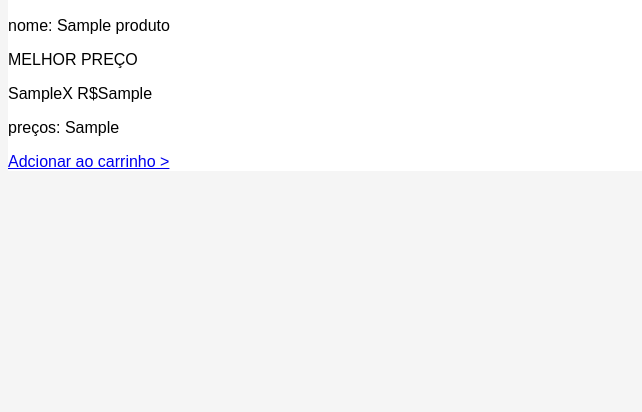
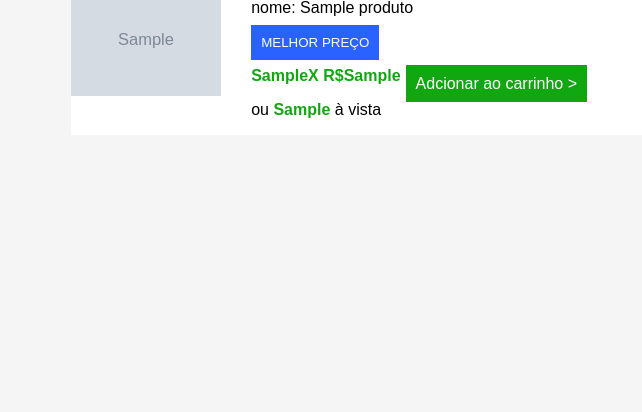
Before and after one commit to YanGianini/P2-hipermidia, a Python web app: template application/view/templates/index.html in a window 1280 px wide. Shown: the part 167-579 px from the top of the page, without its empty margins (0-642 px from the left). Run offline with Jinja, Linux system fonts and the light colour scheme; the template is opened without the code that fills it: most values are stand-ins (such as "Sample title", 1, 10 or a date in 2020); grey boxes marked "Sample" are stand-in pictures.

Commit message:
estilos adicionados

```diff
--- a/application/view/static/style.css
+++ b/application/view/static/style.css
@@ -29,6 +29,10 @@ div#produtos {
     background-color: white;
     display: block;
     margin-top: 1%;
+    display: flex;
+    flex-direction: row;
+    gap: 30px;
+    margin-left: 5%;
 }
 
 div#carrinho_itens{
@@ -42,6 +46,14 @@ div#item_carrinho{
     flex-direction: row;
     justify-content: space-between;
     margin-top:1%;
+    padding-left: 2.5%;
+    padding-right: 2.5%;
+}
+
+div#prod-carrin {
+    display: flex;
+    flex-direction: row;
+    gap: 30px;
 }
 
 h2#nome_prod_carrinho{
@@ -49,3 +61,38 @@ h2#nome_prod_carrinho{
     font-size: 14pt;
 
 }
+
+a#bt_adicionar{
+    text-decoration: none;
+    color:white;
+    background-color: rgb(17, 167, 17);
+    padding: 10px;
+
+}
+
+b.precos_prod{
+    color: rgb(17, 167, 17);
+
+}
+
+a#melhor {
+    font-size: 10pt;
+    color:white;
+    background-color: rgb(41, 98, 255);
+    padding: 10px;
+}
+
+div#pre-adc{
+    display: flex;
+    flex-direction: row;
+    align-items: center;
+    width: 500px;
+}
+
+div#pre-adc div {
+    margin-right: 1%;
+}
+
+img#img_prod {
+    width: 150px;
+}
--- a/application/view/templates/index.html
+++ b/application/view/templates/index.html
@@ -18,15 +18,16 @@
             {% for produto in lista_carrinho %}
             <div id="item_carrinho">
 
-                <div>
+                <div id="prod-carrin">
                     <div>
-                    {% for img in produto.get_imagens()%}
-                    <img src="img" alt="img">
-                    {% endfor %}
+                        <img src="{{ produto.get_imagens()[0] }}" alt="img" id="img_prod">
                     </div>
-                    <h2 id="nome_prod_carrinho">{{ produto.get_nome() }}</h2>
-                    <p>{{ produto.get_parcela() }}X  R${{ produto.get_valParcela() }}</p>
-                    <p>preços: {{ produto.get_preco() }}</p>
+                    <div>
+                        <b><h2 id="nome_prod_carrinho">{{ produto.get_nome() }}</h2>
+                        <p>{{ produto.get_parcela() }}X  R${{ produto.get_valParcela() }}</p>
+                        <p>preços: {{ produto.get_preco() }}</p></b>
+                    </div>
+
                 </div>
                 <div>
                     <a href="{{ url_for('remover', id=produto.get_id()) }}">X </a>
@@ -40,13 +41,21 @@
    <div>
     {% for produto in lista_produtos %}
         <div id="produtos">
-            <div>img</div>
+            <div>
+                <img src="{{ produto.get_imagens()[0] }} " id="img_prod" alt="">
+            </div>
             <div>
                 <p>nome: {{ produto.get_nome() }}</p>
-                <p id="melhorP">MELHOR PREÇO</p>
-                <p>{{ produto.get_parcela() }}X  R${{ produto.get_valParcela() }}</p>
-                <p>preços: {{ produto.get_preco() }}</p>
-                <a href="{{url_for('adicionar', id=produto.get_id())}}">Adcionar ao carrinho ></a>
+                <div id="pre-adc">
+                    <div >
+                        <a id="melhor">MELHOR PREÇO</a>
+                        <p><b class="precos_prod">{{ produto.get_parcela() }}X  R${{ produto.get_valParcela() }}</b></p>
+                        <p>ou <b class="precos_prod">{{ produto.get_preco() }}</b> à vista</p>
+                    </div>
+                    <div>
+                        <a href="{{url_for('adicionar', id=produto.get_id())}}" id="bt_adicionar">Adcionar ao carrinho ></a>
+                    </div>
+                </div>
             </div>
 
         </div>
```
Also changed, not shown: buscape.json (+4 -4 lines).
